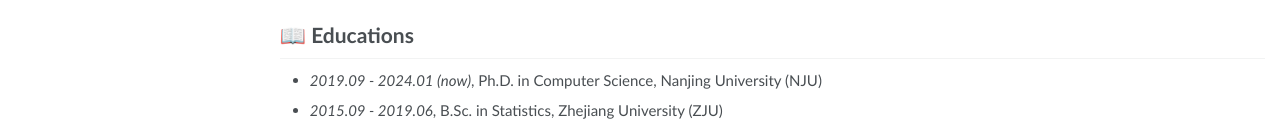
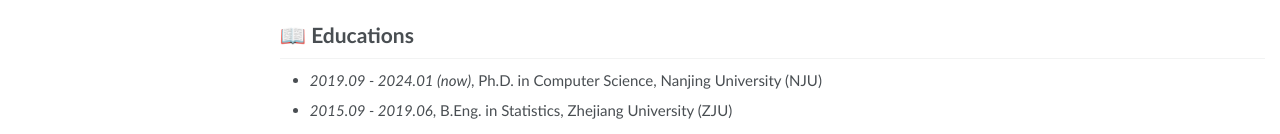
Before and after one commit to heyixiao14/heyixiao14.github.io, a Jekyll site: the page built from _pages/about.md, in a window 1280 px wide and 1160 px high. Shown: the part 1023-1157 px from the top of the window. Built offline with Jekyll 4.4.1, drawn with Linux system fonts in a browser that asks for light colours.

Commit message:
Update about.md

```diff
--- a/_pages/about.md
+++ b/_pages/about.md
@@ -61,7 +61,7 @@ In: Proceedings of the 17th International Conference on Parallel Problem Solving
 
 # 📖 Educations
 - *2019.09 - 2024.01 (now)*, Ph.D. in Computer Science, Nanjing University (NJU)
-- *2015.09 - 2019.06*, B.Sc. in Statistics, Zhejiang University (ZJU)
+- *2015.09 - 2019.06*, B.Eng. in Statistics, Zhejiang University (ZJU)
 
 <!-- # 💬 Invited Talks
 - *2023.11*, Deep Forest, Z-Park National Laboratory, Beijing.
```
